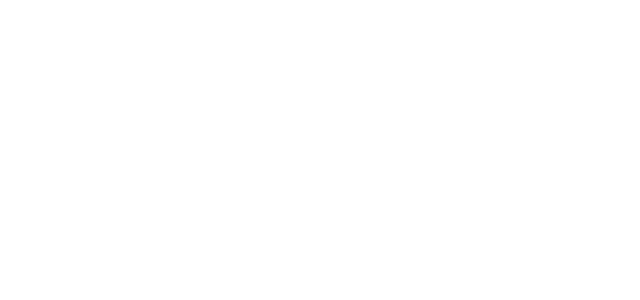
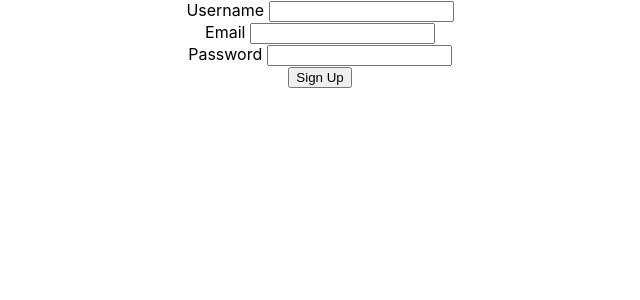
Before and after one commit to TheDeafOne/ScheduLite, a React (Create React App) app in the folder schedulite.clientapp/: page /signup in a window 1280 px wide. Before the commit this address had no page. Shown: the top 300 px of the page, without its empty margins (320-960 px from the left). Built offline with nearby package versions, Linux system fonts and the light colour scheme.

Commit message:
basic fe setup

```diff
--- a/schedulite.clientapp/src/App.tsx
+++ b/schedulite.clientapp/src/App.tsx
@@ -2,6 +2,9 @@
 import './App.css';
 import { Routes, Route } from 'react-router-dom';
 import Home from './sceens/HomeScreen/HomeScreen';
+import Profile from './sceens/ProfileScreen/profile.screen';
+import Login from './sceens/LoginScreen/login.screen';
+import Signup from './sceens/SignupScreen/signup.screen';
 
 
 function App() {
@@ -9,6 +12,9 @@
     <div className="App">
       <Routes>
         <Route path="/" element={<Home />} />
+        <Route path="/profile" element={<Profile />} />
+        <Route path="/login" element={<Login />} />
+        <Route path="/signup" element={<Signup />} />
       </Routes>
     </div>
   );
--- /dev/null
+++ b/schedulite.clientapp/src/sceens/LoginScreen/login.screen.tsx
@@ -0,0 +1,101 @@
+import React, { useState, useEffect } from 'react';
+import { useNavigate } from "react-router-dom";
+import { Navigate } from "react-router-dom";
+import { Formik, Field, Form, ErrorMessage } from "formik";
+import * as Yup from "yup";
+
+import AuthService from "../../services/auth.service";
+import { receiveMessageOnPort } from 'worker_threads';
+
+const Login = () => {
+    const [redirect, setRedirect] = useState<string>();
+    const [username, setUsername] = useState<string>("");
+    const [password, setPassword] = useState<string>("");
+    const [loading, setLoading] = useState<boolean>(false);
+    const [message, setMessage] = useState<string>("");
+
+    useEffect(() => {
+        const currentUser = AuthService.getCurrentUser();
+        if (currentUser) {
+            const navigate = useNavigate();
+            navigate("/profile");
+        }
+    },[])
+
+    function validationSchema() {
+        return Yup.object().shape({
+            username: Yup.string().required("This field is requires"),
+            password: Yup.string().required("This field is required")
+        });
+    }
+
+    function handleLogin(formValue: {username: string; password: string }) {
+        const {username, password} = formValue;
+        setMessage("");
+        setLoading(true);
+        AuthService.login(username, password).then(
+            () => {
+                setRedirect("/profile");
+            },
+            error => {
+                const resMessage = (
+                    error.response &&
+                    error.response.data &&
+                    error.response.data.message
+                ) || error.message || error.toString();
+
+                setLoading(false);
+                setMessage(resMessage);
+            }
+        );
+    }
+
+
+    return (
+
+        <div>
+          <Formik
+            initialValues={{username:"",password:""}}
+            validationSchema={validationSchema}
+            onSubmit={handleLogin}
+        >
+            <Form>
+                <div>
+                    <label htmlFor="username">username</label>
+                    <Field name="username" type="text" />
+                    <ErrorMessage
+                        name="username"
+                        component="div"
+                    />
+                </div>
+                <div>
+                    <label htmlFor="password">Password</label>
+                    <Field name="password" type="password" className="form-control" />
+                    <ErrorMessage
+                    name="password"
+                    component="div"
+                    className="alert alert-danger"
+                    />
+                </div>
+                <div className="form-group">
+                <button type="submit" disabled={loading}>
+                  {/* {loading && (
+                    <span className="spinner-border spinner-border-sm"></span>
+                  )} */}
+                  <span>Login</span>
+                </button>
+              </div>
+              {message && (
+                <div>
+                  <div role="alert">
+                    {message}
+                  </div>
+                </div>
+              )}
+            </Form>
+        </Formik>
+        </div>
+    )
+}
+
+export default Login
--- /dev/null
+++ b/schedulite.clientapp/src/sceens/ProfileScreen/profile.screen.tsx
@@ -0,0 +1,56 @@
+import React, { useEffect, useState } from "react";
+import { useNavigate } from "react-router-dom";
+import AuthService from "../../services/auth.service";
+import IUser from "../../types/user.type";
+
+interface UserTokenData {
+    accessToken: string;
+    currentUser?: IUser;
+}
+const Profile = () => {
+    const [userReady, setUserReady] = useState<boolean>(false);
+    const [currentUser, setCurrentUser] = useState<UserTokenData>({accessToken: ""})
+
+    useEffect(() => {
+        const currentUser = AuthService.getCurrentUser();
+        if (!currentUser) {
+            const navigate = useNavigate();
+            navigate("/home");
+        }
+        currentUser.setState({currentUser: currentUser, userReady: true});
+    }, [])
+
+    return (
+        <div>
+            {(userReady) ?
+                <div>
+                    <header>
+                        <h3>
+                            <strong>{currentUser.currentUser!.username}</strong>
+                        </h3>
+                    </header>
+                    <p>
+                        <strong>Token:</strong>{" "}
+                        {currentUser.accessToken.substring(0,20)} ...  {" "}
+                        {currentUser.accessToken.substring(currentUser.accessToken.length-20)}
+                    </p>
+                    <p>
+                    <strong>Id:</strong>{" "}
+                    {currentUser.currentUser!.id}
+                    </p>
+                    <p>
+                    <strong>Email:</strong>{" "}
+                    {currentUser.currentUser!.email}
+                    </p>
+                    <strong>Authorities:</strong>
+                    <ul>
+                    {currentUser.currentUser!.roles &&
+                        currentUser.currentUser!.roles.map((role, index) => <li key={index}>{role}</li>)}
+                    </ul>
+                </div>
+            : null}
+        </div>
+    )
+}
+
+export default Profile
--- /dev/null
+++ b/schedulite.clientapp/src/sceens/SignupScreen/signup.screen.tsx
@@ -0,0 +1,132 @@
+import React, { useState, useEffect } from 'react';
+import { Formik, Field, Form, ErrorMessage } from "formik";
+import * as Yup from "yup";
+
+import AuthService from '../../services/auth.service';
+
+const Signup = () => {
+    const [username, setUsername] = useState<string>("");
+    const [email, setEmail] = useState<string>("");
+    const [password, setPassword] = useState<string>("");
+    const [successful, setSuccessful] = useState<boolean>(false);
+    const [message, setMessage] = useState<string>("");
+
+    function validationSchema() {
+        return Yup.object().shape({
+          username: Yup.string()
+            .test(
+              "len",
+              "The username must be between 3 and 20 characters.",
+              (val: any) =>
+                val &&
+                val.toString().length >= 3 &&
+                val.toString().length <= 20
+            )
+            .required("This field is required!"),
+          email: Yup.string()
+            .email("This is not a valid email.")
+            .required("This field is required!"),
+          password: Yup.string()
+            .test(
+              "len",
+              "The password must be between 6 and 40 characters.",
+              (val: any) =>
+                val &&
+                val.toString().length >= 6 &&
+                val.toString().length <= 40
+            )
+            .required("This field is required!"),
+        });
+      }
+
+      function handleRegister(formValue: { username: string; email: string; password: string }) {
+        const { username, email, password } = formValue;
+
+        setMessage("");
+        setSuccessful(false);
+
+        AuthService.register(
+          username,
+          email,
+          password
+        ).then(
+          response => {
+            setMessage(response.data.message);
+            setSuccessful(true);
+          },
+          error => {
+            const resMessage = (
+                error.response &&
+                error.response.data &&
+                error.response.data.message
+                ) || error.message || error.toString();
+
+            setSuccessful(false);
+            setMessage(resMessage);
+          }
+        );
+      }
+
+      return (
+        <div>
+            <div>
+                <Formik
+                    initialValues={{username:"",email:"",password:""}}
+                    validationSchema={validationSchema}
+                    onSubmit={handleRegister}
+                >
+                <Form>
+                    {!successful && (
+                        <div>
+                        <div>
+                            <label htmlFor="username"> Username </label>
+                            <Field name="username" type="text" />
+                            <ErrorMessage
+                                name="username"
+                                component="div"
+                            />
+                        </div>
+
+                        <div>
+                            <label htmlFor="email"> Email </label>
+                            <Field name="email" type="email" />
+                            <ErrorMessage
+                                name="email"
+                                component="div"
+                            />
+                        </div>
+
+                        <div>
+                            <label htmlFor="password"> Password </label>
+                            <Field
+                                name="password"
+                                type="password"
+                            />
+                            <ErrorMessage
+                                name="password"
+                                component="div"
+                            />
+                        </div>
+                            <div>
+                                <button type="submit">Sign Up</button>
+                            </div>
+                        </div>
+                    )}
+
+                    {message && (
+                        <div>
+                            <div
+                                role="alert"
+                            >
+                                {message}
+                            </div>
+                        </div>
+                    )}
+                </Form>
+            </Formik>
+            </div>
+        </div>
+      )
+}
+
+export default Signup
```
